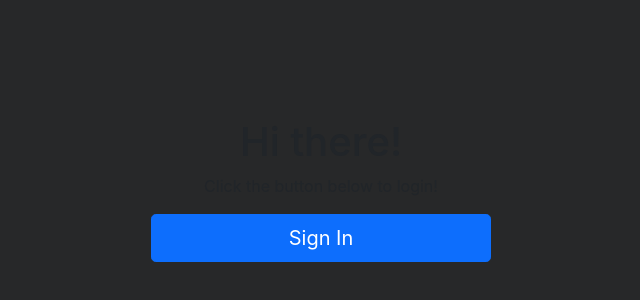
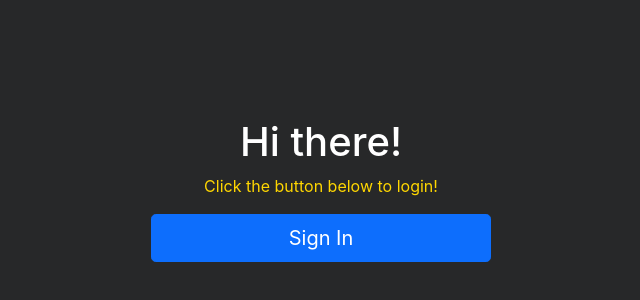
Before and after one commit to yennakim/team-roster, a Next.js app: page / in a window 1280 px wide. Shown: the part 170-470 px from the top of the page, without its empty margins (319-959 px from the left). Built offline with nearby package versions, Linux system fonts and the light colour scheme; no server answers.

Commit message:
changed font color in Sign In page

```diff
--- a/components/Signin.js
+++ b/components/Signin.js
@@ -13,8 +13,8 @@ function Signin() {
         margin: '0 auto',
       }}
     >
-      <h1>Hi there!</h1>
-      <p>Click the button below to login!</p>
+      <h1 style={{ color: 'white' }}>Hi there!</h1>
+      <p style={{ color: 'gold' }}>Click the button below to login!</p>
       <Button type="button" size="lg" className="copy-btn" onClick={signIn}>
         Sign In
       </Button>
```
